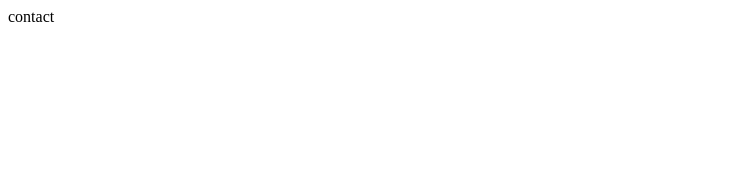
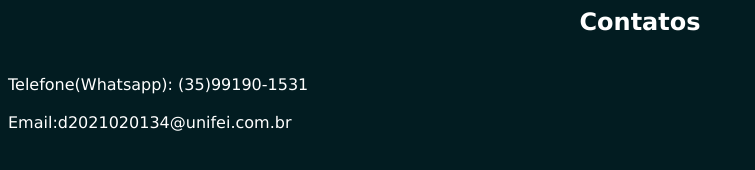
Before and after one commit to GustavoDVitor/PrimeiroSiteHTML-CSS, a plain HTML site: page contact.html in a window 1280 px wide. Shown: the whole page, without its empty margins (0-755 px from the left). Drawn offline with Linux system fonts and the light colour scheme.

Commit message:
Alteração

```diff
--- /dev/null
+++ b/contact.css
@@ -0,0 +1,12 @@
+body{
+
+    color: white;
+    background-color:rgb(2, 28, 33);
+    font-family: Verdana, Geneva, Tahoma, sans-serif;
+    text-align: center;
+}
+div{
+    color: white;
+    font-family: Verdana, Geneva, Tahoma, sans-serif;
+    text-align: left;
+}
--- a/contact.html
+++ b/contact.html
@@ -1 +1,22 @@
-contact
+<html lang="en">
+<head>
+    <meta charset="UTF-8">
+    <meta http-equiv="X-UA-Compatible" content="IE=edge">
+    <meta name="viewport" content="width=device-width, initial-scale=1.0">
+    <title>Document</title>
+    <link rel="stylesheet" href="contact.css">
+</head>
+<body>
+    <h2>
+        Contatos
+    </h2>
+    <br>
+    <div>
+        Telefone(Whatsapp): (35)99190-1531
+    </div>
+    <br>
+    <div>
+        Email:d2021020134@unifei.com.br
+    </div>
+</body>
+</html>
```
